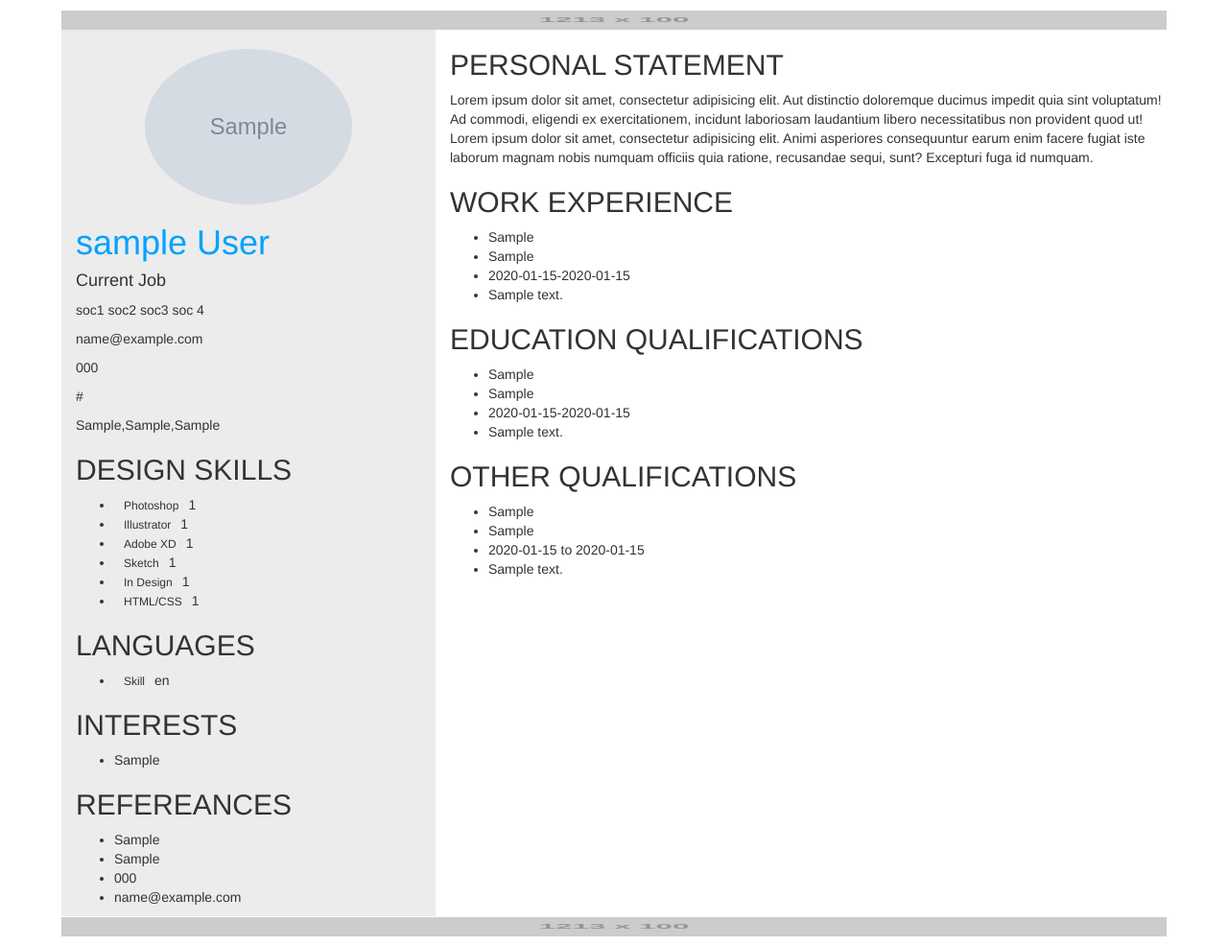
After one commit to rRaijin/portfolio, a Django app: page /profile/1/ in a window 1280 px wide. The commit adds this page. Shown: the whole page at 96% size. Run offline with Django 3.2, Linux system fonts and the light colour scheme; tables that the repository leaves empty hold one stand-in row (values such as "Sample post"); grey boxes marked "Sample" are stand-in pictures; grey boxes labelled with a size stand in for pictures from a placeholder-image service; some libraries are stand-ins or nearby versions.

Commit message:
render in template

```diff
--- a/apps/profile/models.py
+++ b/apps/profile/models.py
@@ -15,6 +15,9 @@ class Profile(models.Model):
     def __str__(self):
         return "%s %s" % (self.last_name, self.user_name)
 
+    def full_name(self):
+        return "%s %s" % (self.user_name, self.last_name)
+
 
 class Locality(models.Model):
     human = models.ForeignKey(Profile)
@@ -22,8 +25,8 @@ class Locality(models.Model):
     region = models.CharField(max_length=45)
     locality = models.CharField(max_length=100)
 
-    def __str__(self):
-        return "%s %s %s" % (self.country, self.region, self.locality)
+    def full_locality(self):
+        return "%s,%s,%s" % (self.country, self.region, self.locality)
 
 
 class WorkExperience(models.Model):
@@ -34,6 +37,12 @@ class WorkExperience(models.Model):
     work_end = models.DateField()
     description = models.TextField(blank=True ,null=True)
 
+    def __str__(self):
+        return self.organization
+
+    def work_duration(self):
+        return "%s-%s" % (self.work_start, self.work_end)
+
 
 class EducationQualifications(models.Model):
     human = models.ForeignKey(Profile)
@@ -43,10 +52,16 @@ class EducationQualifications(models.Model):
     study_end = models.DateField()
     some_text = models.TextField()
 
+    def __str__(self):
+        return self.education
+
+    def education_duration(self):
+        return "%s-%s" % (self.study_start, self.study_end)
+
 
 class DesignSkills(models.Model):
     human = models.ForeignKey(Profile)
-    photoshop = models.IntegerField()
+    photoshop = models.IntegerField(help_text="sss")
     illustrator = models.IntegerField()
     adobexd = models.IntegerField()
     sketch = models.IntegerField()
@@ -57,11 +72,18 @@ class DesignSkills(models.Model):
 class LanguageSkills(models.Model):
     human = models.ForeignKey(Profile)
     language = models.CharField(max_length=100)
+    #level = models.CharField(max_length=50)
+
+    def __str__(self):
+        return self.language
 
 
 class Interest(models.Model):
     human = models.ForeignKey(Profile)
     interest = models.TextField(blank=True, null=True)
+
+    def __str__(self):
+        return self.interest
 
 
 class Refereances(models.Model):
@@ -70,3 +92,21 @@ class Refereances(models.Model):
     company = models.CharField(max_length=130)
     phone = models.CharField(max_length=20, blank=True, null=True)
     email = models.EmailField()
+
+    def __str__(self):
+        return self.director
+
+
+class OtherQualifications(models.Model):
+    human = models.ForeignKey(Profile)
+    qualification = models.CharField(max_length=100)
+    web_sourse = models.CharField(max_length=100)
+    some_start = models.DateField()
+    some_end = models.DateField()
+    some_text = models.TextField()
+
+    def __str__(self):
+        return self.qualification
+
+    def other_duration(self):
+        return "%s to %s" % (self.some_start, self.some_end)
--- a/apps/profile/urls.py
+++ b/apps/profile/urls.py
@@ -2,5 +2,6 @@ from django.conf.urls import url
 from apps.profile import views
 
 urlpatterns = [
-    url(r'^$', views.landing, name="main"),
+    url(r'^$', views.MainPage.as_view(), name="main"),
+    url(r'^profile/(?P<id>[\d-]+)/$', views.profile, name="user_profile"),
 ]
--- a/apps/profile/views.py
+++ b/apps/profile/views.py
@@ -1,16 +1,33 @@
 from django.shortcuts import get_object_or_404, render
 from django.views.generic import TemplateView
-# from apps.profile.models import UserProfile
 from apps.profile.models import *
 
 
-def landing(request, id=id):
-    myuser = get_object_or_404(Profile, id=1)
-    locality = get_object_or_404(Locality, human=myuser)
-    lanskills = LanguageSkills.objects.filter(human=myuser)
+class MainPage(TemplateView):
+    template_name = 'main.html'
+
+
+"""В ф-ии ниже воспользовался словарем вместо locals(), т.к. с locals() при написании тестов могут быть проблемы"""
+
+def profile(request, id):
+    my_user = get_object_or_404(Profile, user_name_id=id)
+    locality = get_object_or_404(Locality, human=my_user)
+    design_skills = DesignSkills.objects.filter(human=my_user)
+    languages = LanguageSkills.objects.filter(human=my_user)
+    interests = Interest.objects.filter(human=my_user)
+    refereances = Refereances.objects.filter(human=my_user)
+    experience = WorkExperience.objects.filter(human=my_user)
+    education = EducationQualifications.objects.filter(human=my_user)
+    other = OtherQualifications.objects.filter(human=my_user)
     context = {
-        "myuser": myuser,
+        "user": my_user,
         "locality": locality,
-        "lanskills": lanskills,
+        "design_skills": design_skills,
+        "languages": languages,
+        "interests": interests,
+        "refereances": refereances,
+        "experience": experience,
+        "education": education,
+        "other": other
     }
-    return render(request, 'main.html', context)
+    return render(request, 'profiles/profile.html', context)
--- /dev/null
+++ b/static/css/main.css
@@ -0,0 +1,34 @@
+body {
+    width: 90%;
+    margin: 10px auto;
+}
+header {
+
+}
+header img {
+    width: 100%;
+    height: 20px;
+}
+h1 {
+    color: #00a2ff;
+}
+footer {
+
+}
+footer img {
+    width: 100%;
+    height: 20px;
+}
+.left-block {
+    background-color: #ececec;
+}
+.user-photo {
+    width: 60%;
+    display: block;
+    margin: 20px auto;
+    border-radius: 50%;
+}
+h6 {
+    display: inline;
+    margin: 10px;
+}
--- /dev/null
+++ b/templates/base.html
@@ -0,0 +1,52 @@
+{% load staticfiles %}
+
+<!DOCTYPE html>
+
+<html lang="en">
+<head>
+    <meta charset="UTF-8">
+    <title>Title</title>
+
+    <!-- Bootstrap-->
+    <link rel="stylesheet" href="https://cdnjs.cloudflare.com/ajax/libs/twitter-bootstrap/3.3.6/css/bootstrap.min.css">
+{#    <link rel="stylesheet" href="{% static 'components/bootstrap-3.3.7.min.css' %}">#}
+
+    <link href="https://fonts.googleapis.com/css?family=Roboto:100,100i,300,300i,400" rel="stylesheet">
+
+    <!-- Custom styles -->
+    <link rel="stylesheet" href="{% static 'css/main.css' %}" />
+
+</head>
+<body>
+    <form id="csrf_getting_form" action="">{% csrf_token %}
+    </form>
+    <header>
+       <img src="http://placehold.it/1213x100" />
+    </header>
+        <div class="container">
+            <div class="row">
+                <div class="col-lg-4 left-block">
+                    {% block left-content %}
+                    {% endblock left-content %}
+                </div>
+                <div class="col-lg-8 right-block">
+                    {% block right-content %}
+                    {% endblock right-content %}
+                </div>
+            </div>
+        </div>
+    <footer>
+        <img src="http://placehold.it/1213x100" />
+    </footer>
+
+    <!-- jQuery -->
+    <script src="https://code.jquery.com/jquery-2.1.4.min.js"></script>
+{#    <script src="{% static 'components/jquery-3.2.1.js' %}"></script>#}
+    <script src="https://code.jquery.com/ui/1.12.1/jquery-ui.js"></script>
+{#    <script src="{% static 'components/jquery-ui.js' %}"></script>#}
+    <!-- Latest compiled and minified JavaScript -->
+    <script src="https://maxcdn.bootstrapcdn.com/bootstrap/3.3.6/js/bootstrap.min.js" integrity="sha384-0mSbJDEHialfmuBBQP6A4Qrprq5OVfW37PRR3j5ELqxss1yVqOtnepnHVP9aJ7xS" crossorigin="anonymous"></script>
+{#    <script src="{% static 'components/bootstrap-3.3.7.min.js' %}"></script>#}
+    <script src="{% static 'js/scripts.js' %}"></script>
+</body>
+</html>
--- /dev/null
+++ b/templates/profiles/profile.html
@@ -0,0 +1,112 @@
+{% extends 'base.html' %}
+
+<html lang="en">
+<head>
+    <meta charset="UTF-8">
+    <title>Profile</title>
+</head>
+<body>
+{% block left-content %}
+    <div class="general-info">
+        {% if user.photo %}
+            <img src="{{ user.photo.url }}" class="user-photo">
+        {% else %}
+            <img src="http://placehold.it/200x200" />
+        {% endif %}
+
+        <h1>{{ user.full_name }}</h1>
+        <h4>Current Job</h4>
+        <p>soc1 soc2 soc3 soc 4</p>
+        <p>{{ user.email }}</p>
+        <p>{{ user.phone }}</p>
+        <p>{{ user.website }}</p>
+        <p>{{ locality.full_locality }}</p>
+    </div>
+    <div class="design-skills">
+        <h2>DESIGN SKILLS</h2>
+        <ul>
+        {% for skill in design_skills %}
+            <li><h6>Photoshop</h6>{{ skill.photoshop }}</li>
+            <li><h6>Illustrator</h6>{{ skill.illustrator }}</li>
+            <li><h6>Adobe XD</h6>{{ skill.adobexd }}</li>
+            <li><h6>Sketch</h6>{{ skill.sketch }}</li>
+            <li><h6>In Design</h6>{{ skill.indesign }}</li>
+            <li><h6>HTML/CSS</h6>{{ skill.imposition }}</li>
+        {% endfor %}
+        </ul>
+    </div>
+    <div class="language-skills">
+        <h2>LANGUAGES</h2>
+        <ul>
+            {% for skill in languages %}
+                <li><h6>Skill</h6>{{ skill }}</li>
+            {% endfor %}
+        </ul>
+    </div>
+    <div class="interest">
+        <h2>INTERESTS</h2>
+        <ul>
+            {% for interest in interests %}
+                <li>{{ interest }}</li>
+            {% endfor %}
+        </ul>
+    </div>
+    <div class="references">
+        <h2>REFEREANCES</h2>
+        {% for item in refereances %}
+            <ul>
+                <li>{{ item }}</li>
+                <li>{{ item.company }}</li>
+                <li>{{ item.phone }}</li>
+                <li>{{ item.email }}</li>
+            </ul>
+        {% endfor %}
+    </div>
+{% endblock left-content %}
+
+{% block right-content %}
+    <div class="personal-statement">
+        <h2>PERSONAL STATEMENT</h2>
+        <p>Lorem ipsum dolor sit amet, consectetur adipisicing elit. Aut distinctio doloremque ducimus
+           impedit quia sint voluptatum! Ad commodi, eligendi ex exercitationem, incidunt laboriosam laudantium
+           libero necessitatibus non provident quod ut! Lorem ipsum dolor sit amet, consectetur adipisicing elit.
+           Animi asperiores consequuntur earum enim facere fugiat iste laborum magnam nobis numquam officiis quia
+           ratione, recusandae sequi, sunt? Excepturi fuga id numquam.
+        </p>
+    </div>
+    <div class="work-experience">
+        <h2>WORK EXPERIENCE</h2>
+        {% for item in experience %}
+            <ul>
+                <li>{{ item }}</li>
+                <li>{{ item.position }}</li>
+                <li>{{ item.work_duration }}</li>
+                <li>{{ item.description }}</li>
+            </ul>
+        {% endfor %}
+    </div>
+    <div class="education-qualifications">
+        <h2>EDUCATION QUALIFICATIONS</h2>
+        {% for item in education %}
+            <ul>
+                <li>{{ item }}</li>
+                <li>{{ item.school }}</li>
+                <li>{{ item.education_duration }}</li>
+                <li>{{ item.some_text }}</li>
+            </ul>
+        {% endfor %}
+    </div>
+    <div class="other-qualifications">
+        <h2>OTHER QUALIFICATIONS</h2>
+        {% for item in other %}
+            <ul>
+                <li>{{ item }}</li>
+                <li>{{ item.web_sourse }}</li>
+                <li>{{ item.other_duration }}</li>
+                <li>{{ item.some_text }}</li>
+            </ul>
+        {% endfor %}
+    </div>
+{% endblock right-content %}
+</body>
+</html>
```
Also changed, not shown: apps/profile/admin.py (+10 -0 lines), templates/main.html (+3 -15 lines), apps/profile/migrations/0003_auto_20171109_1840.py (added), static/js/scripts.js (added), static/media/people_photos/default-photo_iOAhMho.jpg (added).
